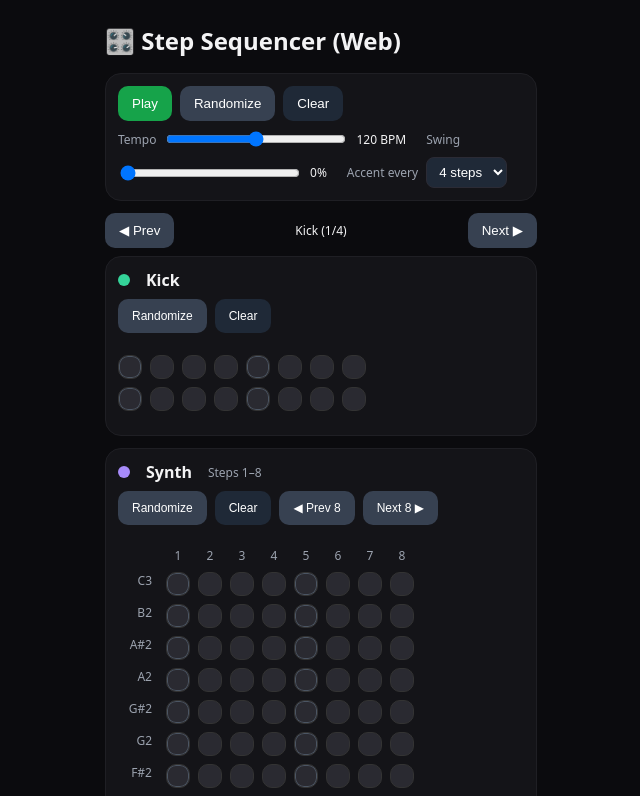
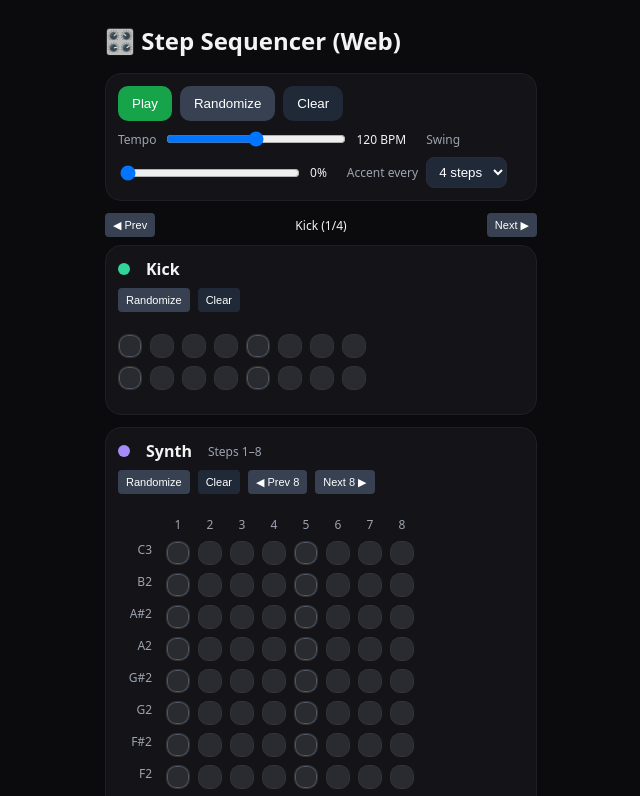
Before and after one commit to Tekknobot/react-stepseq-web, a React (Vite) app: page / in a window 1280 px wide. Shown: the top 796 px of the page, without its empty margins (319-959 px from the left). Built offline with nearby package versions, Linux system fonts and the light colour scheme.

Commit message:
Reduce panel button sizes.

```diff
--- a/src/App.tsx
+++ b/src/App.tsx
@@ -436,11 +436,11 @@ export default function App() {
       <div style={{marginTop:12}}>
         {/* page (prev/next track) sits above the panel to match your layout */}
         <div className="row" style={{justifyContent:'space-between', marginBottom:8}}>
-          <button className="button secondary" onClick={prevTrack}>◀ Prev</button>
+          <button className="button secondary xs" onClick={prevTrack}>◀ Prev</button>
           <div className="small">
             {TRACKS[currentTrackIndex].name} ({currentTrackIndex+1}/{TRACKS.length})
           </div>
-          <button className="button secondary" onClick={nextTrack}>Next ▶</button>
+          <button className="button secondary xs" onClick={nextTrack}>Next ▶</button>
         </div>
 
         <div className="panel">
@@ -454,16 +454,12 @@ export default function App() {
 
           {/* actions on their own line */}
           <div className="row" style={{gap:8, margin:'6px 0 10px'}}>
-            <button
-              className="button secondary small"
-              onClick={()=>randomizeDrum(TRACKS[currentTrackIndex].id, 0.3)}
-            >
+            <button className="button secondary xs"
+              onClick={()=>randomizeDrum(TRACKS[currentTrackIndex].id,0.3)}>
               Randomize
             </button>
-            <button
-              className="button small"
-              onClick={()=>clearDrum(TRACKS[currentTrackIndex].id)}
-            >
+            <button className="button xs"
+              onClick={()=>clearDrum(TRACKS[currentTrackIndex].id)}>
               Clear
             </button>
           </div>
@@ -515,12 +511,12 @@ export default function App() {
 
         {/* actions on their own line */}
         <div className="row" style={{gap:8, margin:'6px 0 10px'}}>
-          <button className="button secondary small" onClick={()=>randomizeSynth(0.25)}>Randomize</button>
-          <button className="button small" onClick={()=>{
+          <button className="button secondary xs" onClick={()=>randomizeSynth(0.25)}>Randomize</button>
+          <button className="button xs" onClick={()=>{
             setState(prev => ({ ...prev, synthRoll: Array(STEPS).fill(null)}))
           }}>Clear</button>
-          <button className="button secondary small" onClick={prevPianoPage}>◀ Prev 8</button>
-          <button className="button secondary small" onClick={nextPianoPage}>Next 8 ▶</button>
+          <button className="button secondary xs" onClick={prevPianoPage}>◀ Prev 8</button>
+          <button className="button secondary xs" onClick={nextPianoPage}>Next 8 ▶</button>
         </div>
 
         {/* paged grid */}
--- a/src/style.css
+++ b/src/style.css
@@ -115,3 +115,11 @@ select { background: #1f2937; color: white; border-radius: 8px; padding: 6px 8px
 @media (max-width: 620px){
   .knobWrap { width: 86px; }
 }
+
+/* extra small nav buttons */
+.button.xs{
+  padding: 6px 8px;      /* was ~10px 14px */
+  border-radius: 4px;    /* a bit tighter */
+  font-size: 11px;       /* slightly smaller label */
+  line-height: 1.1;
+}
```
